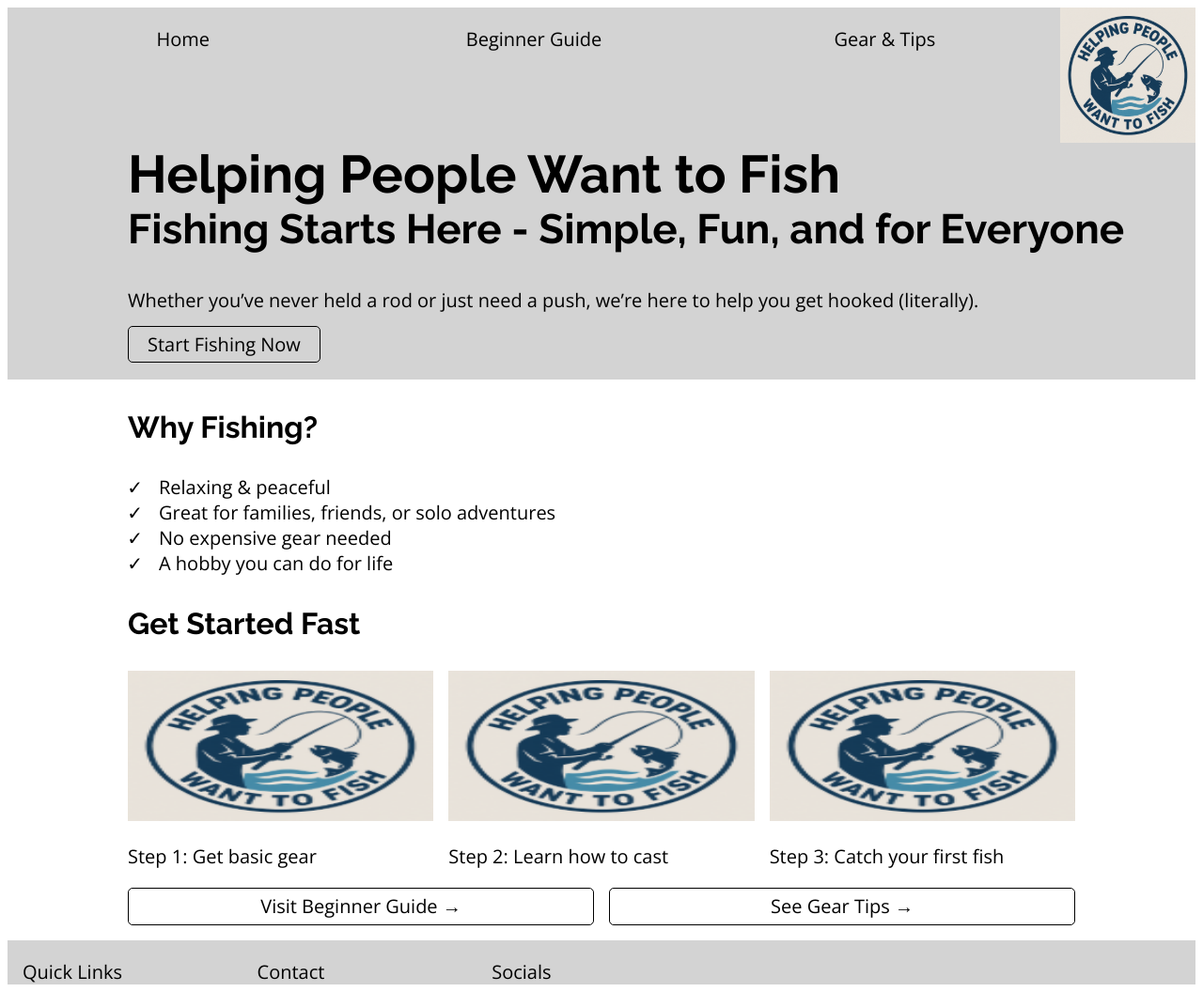
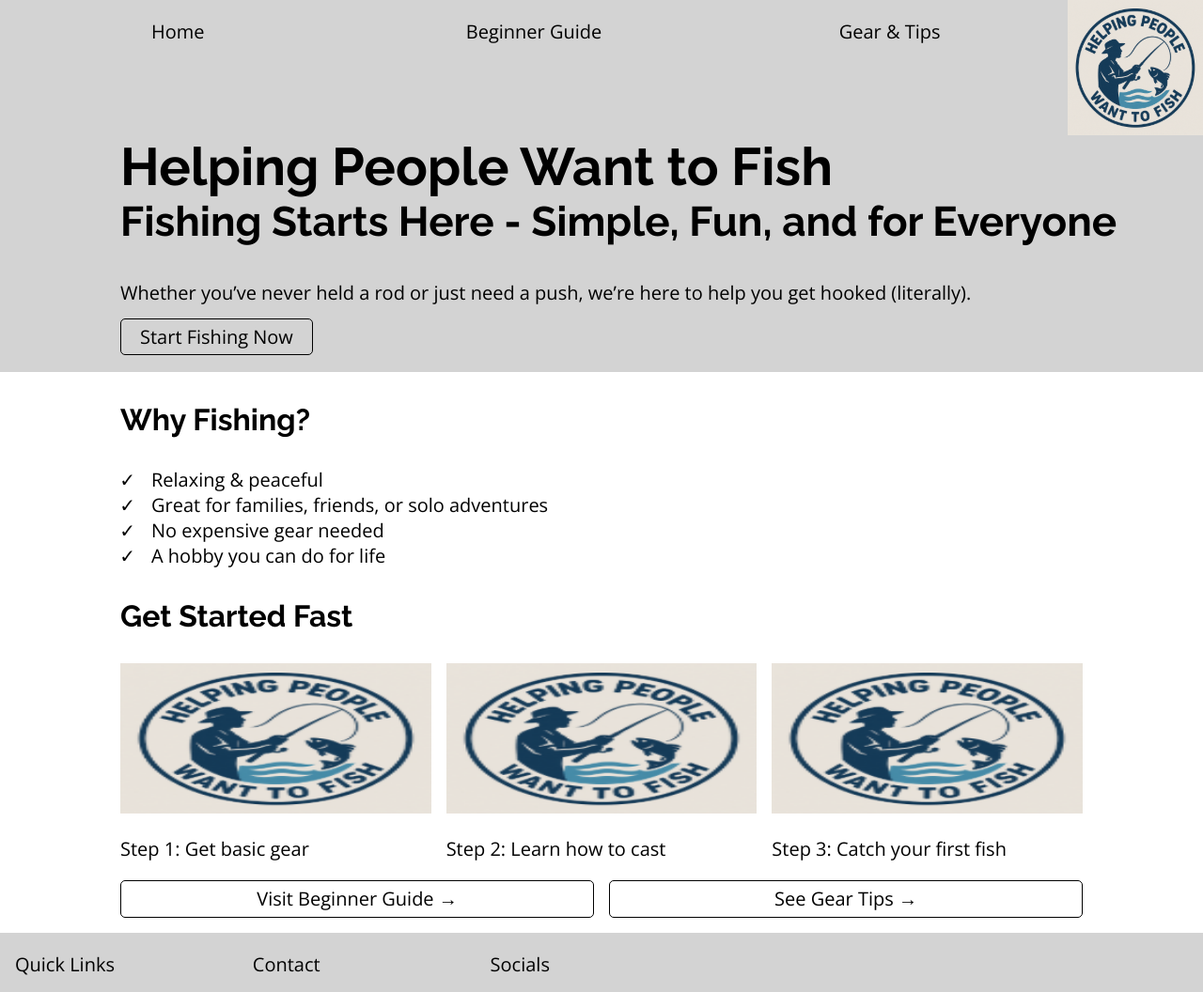
Before and after one commit to ker24016/wdd130-flannery, a plain HTML site: page index.html in a window 1280 px wide. Shown: the whole page at 94% size. Drawn offline with nearby package versions, Linux system fonts and the light colour scheme.

Commit message:
Fix some margin in body

```diff
--- a/styles/style.css
+++ b/styles/style.css
@@ -136,6 +136,7 @@ footer {
     padding-left: 1em;
     grid-template-columns: 1fr 1fr 1fr 2fr;
     background-color: var(--home-bg);
+    padding-bottom: 1em;
 }
 
 footer * {
@@ -146,3 +147,7 @@ footer * {
 main {
     margin-bottom: 1em;
 }
+
+body {
+    margin: 0;
+}
```
